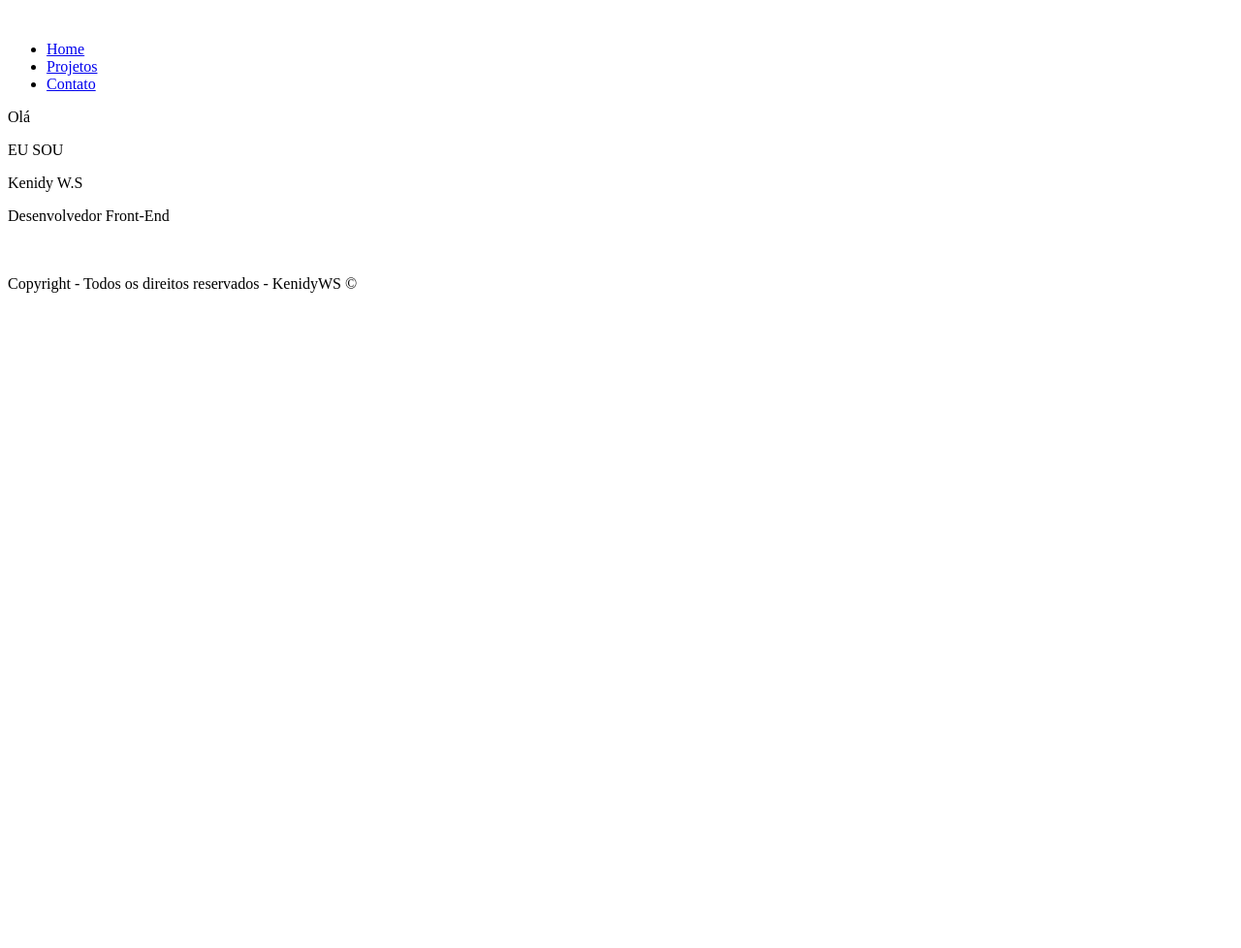
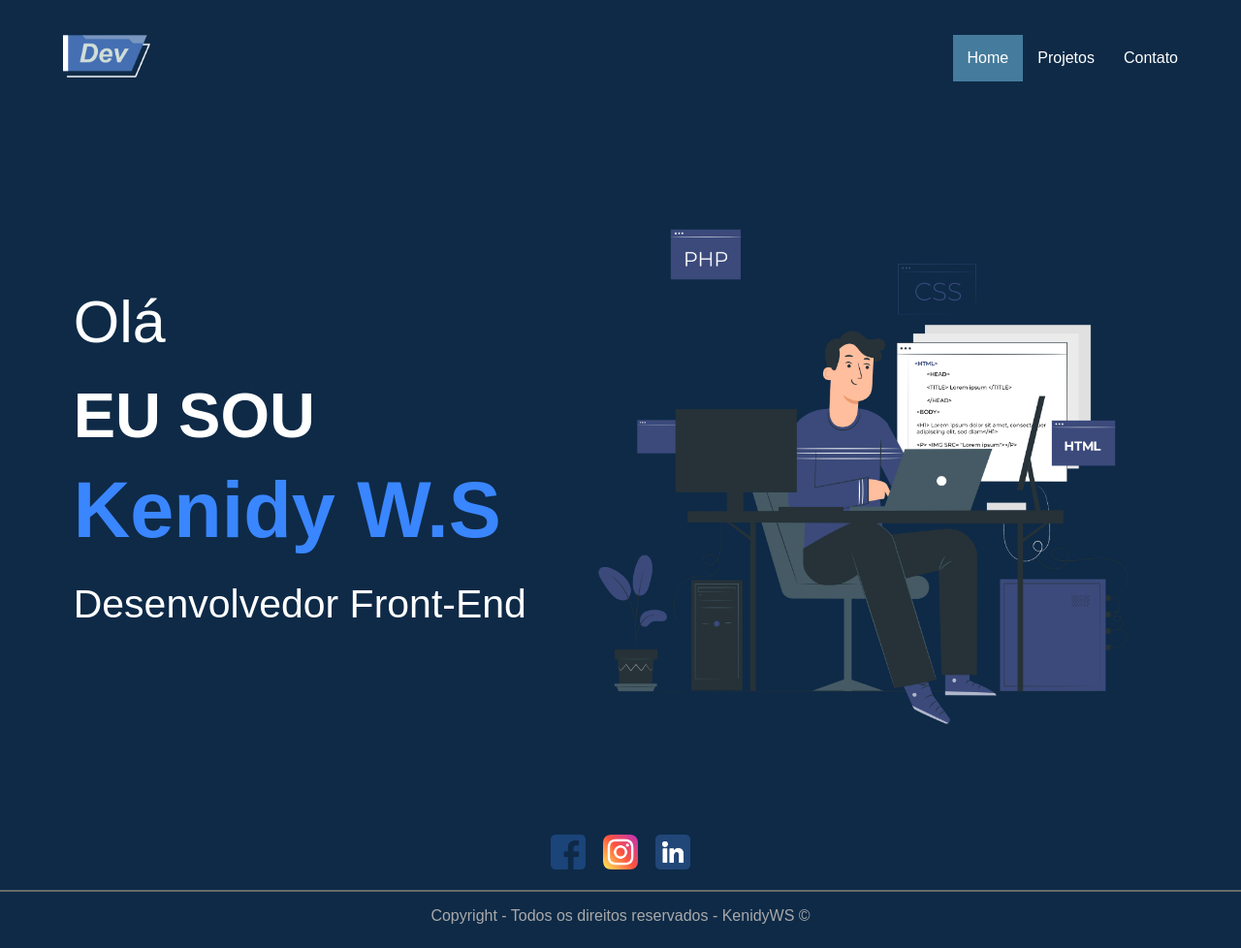
Before and after one commit to KWS-22/Kenidyport, a plain HTML site: page index.html in a window 1280 px wide. Shown: the whole page at 97% size. Before the commit the page ends 800 px from the top, so only its background shows below. Drawn offline with Linux system fonts and the light colour scheme; the site is published under a folder, as on GitHub Pages, so addresses that start at the root find nothing.

Commit message:
Update index.html

```diff
--- a/index.html
+++ b/index.html
@@ -4,7 +4,7 @@
     <meta charset="UTF-8">
     <meta http-equiv="X-UA-Compatible" content="IE=edge">
     <meta name="viewport" content="width=device-width, initial-scale=1.0">
-    <link rel="stylesheet" href="/assets/css/template.css">
+    <link rel="stylesheet" href="assets/css/template.css">
     <link rel="icon" type="image/x-icon" href="/assets/images/icon1.png">
     <link rel="preconnect" href="https://fonts.googleapis.com">
     <link rel="preconnect" href="https://fonts.gstatic.com" crossorigin>
@@ -28,7 +28,7 @@
         <div class="container">
             <div class="logo">
                 <a href="">
-                    <img src="/assets/images/dev_logo.png" alt="">
+                    <img src="assets/images/dev_logo.png" alt="">
                 </a>
             </div>
             <div class="menu">
@@ -68,15 +68,15 @@
                 </article>
             </section>
             <div class="bg" >
-                <img src="/assets/images/Programming-pana (1).png" alt="" class="back_image">
+                <img src="assets/images/Programming-pana (1).png" alt="" class="back_image">
             </div>
         </div>
     </section>
     <footer>
         <div class="social_medias">
-            <a href="#FB"><img src="/assets/images/facebook (1).png" alt=""></a>
-            <a href="#INSTA"><img src="/assets/images/instagram.png" alt=""></a>
-            <a href="#LINKED"><img src="/assets/images/linkedin (1).png" alt=""></a>
+            <a href="#FB"><img src="assets/images/facebook (1).png" alt=""></a>
+            <a href="#INSTA"><img src="assets/images/instagram.png" alt=""></a>
+            <a href="#LINKED"><img src="assets/images/linkedin (1).png" alt=""></a>
         </div>
         <div class="footer_copy">
             Copyright - Todos os direitos reservados - KenidyWS ©
```
